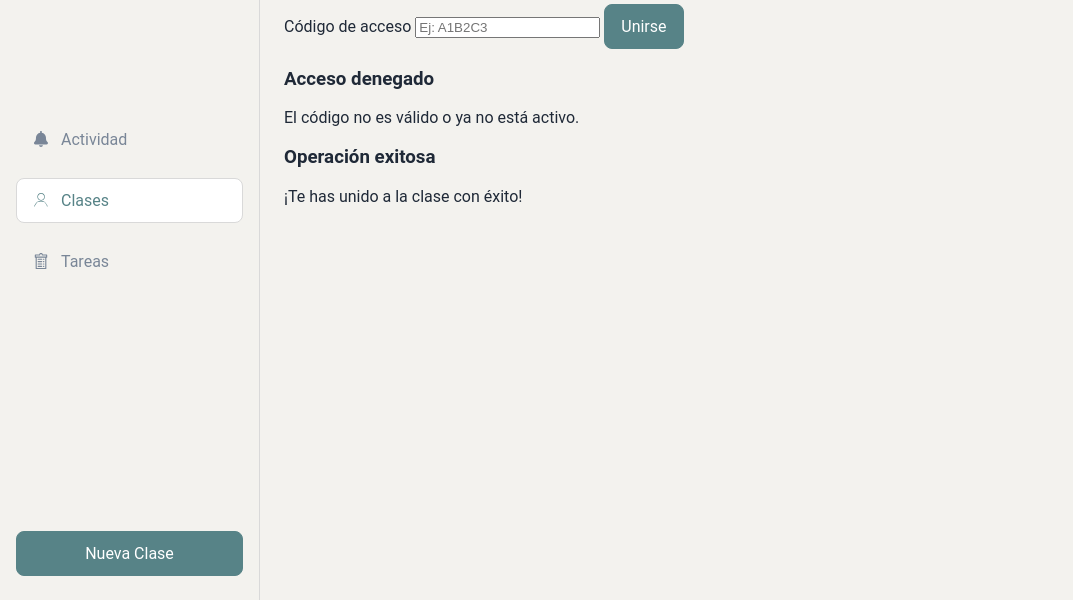
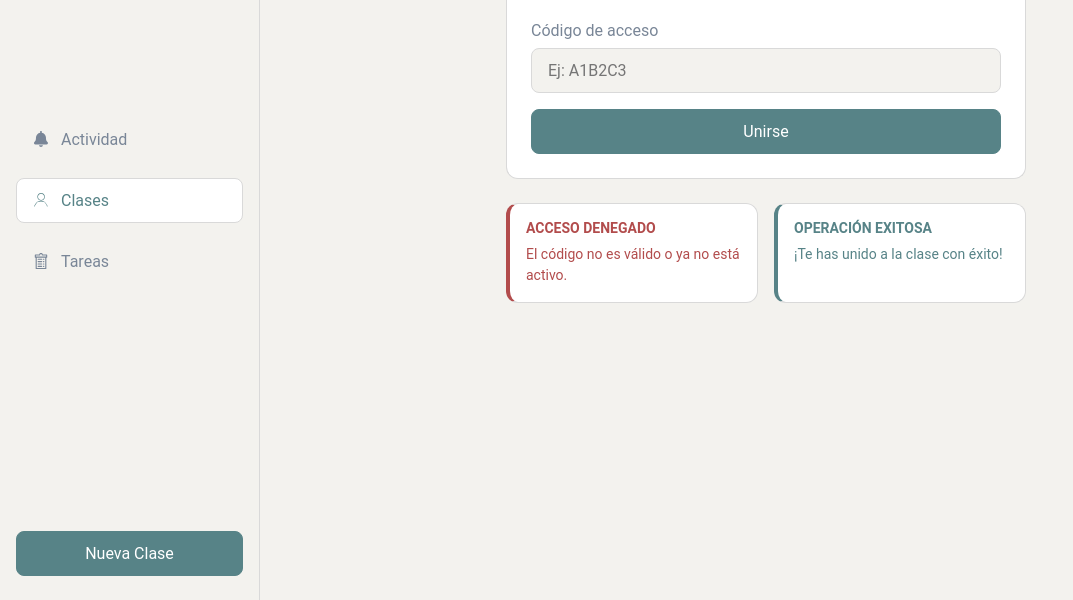
Before and after one commit to Vargm-b/task-repository, a website: page frontend/views/join-class.html in a window 1280 px wide. Shown: the part 200-800 px from the top of the page, without its empty margins (0-1073 px from the left). Drawn offline with Linux system fonts and the light colour scheme.

Commit message:
style(enrollments): add join class view styles

```diff
--- a/frontend/styles/styles.css
+++ b/frontend/styles/styles.css
@@ -479,3 +479,102 @@ body {
     color: var(--white);
     border: 1px solid var(--primary);
 }
+
+.join-class-section {
+    max-width: 880px;
+    margin: 0 auto;
+}
+
+.join-class-card {
+    max-width: 520px;
+    margin: 0 auto;
+    background-color: var(--white);
+    border: 1px solid var(--border);
+    border-top: 4px solid var(--primary);
+    border-radius: 12px;
+    padding: 24px;
+    display: flex;
+    flex-direction: column;
+}
+
+.join-class-card h2 {
+    margin: 0 0 8px 0;
+    font-family: 'Schibsted Grotesk', sans-serif;
+    font-size: 20px;
+    color: var(--primary);
+}
+
+.join-class-description {
+    margin: 0 0 24px 0;
+    font-size: 14px;
+    line-height: 1.5;
+    color: var(--secondary);
+}
+
+.join-class-card label {
+    margin-bottom: 8px;
+    font-size: 16px;
+    color: var(--secondary);
+}
+
+.join-class-card input {
+    width: 100%;
+    padding: 12px 16px;
+    font-size: 16px;
+    font-family: 'Roboto', sans-serif;
+    border: 1px solid var(--border);
+    border-radius: 8px;
+    background-color: var(--bg);
+    color: var(--text);
+    margin-bottom: 16px;
+}
+
+.join-class-submit {
+    width: 100%;
+}
+
+.join-class-feedback {
+    max-width: 520px;
+    margin: 24px auto 0;
+    display: flex;
+    gap: 16px;
+}
+
+.join-message {
+    flex: 1;
+    background-color: var(--white);
+    border: 1px solid var(--border);
+    border-radius: 12px;
+    padding: 16px;
+}
+
+.join-message h3 {
+    margin: 0 0 8px 0;
+    font-size: 14px;
+    font-weight: 700;
+    text-transform: uppercase;
+}
+
+.join-message p {
+    margin: 0;
+    font-size: 14px;
+    line-height: 1.5;
+}
+
+.join-message-error {
+    border-left: 4px solid var(--danger);
+}
+
+.join-message-error h3,
+.join-message-error p {
+    color: var(--danger);
+}
+
+.join-message-success {
+    border-left: 4px solid var(--primary);
+}
+
+.join-message-success h3,
+.join-message-success p {
+    color: var(--primary);
+}
```
